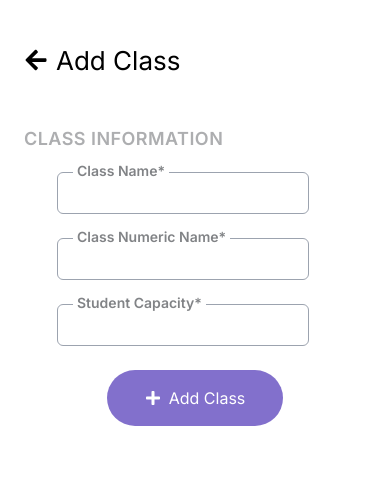
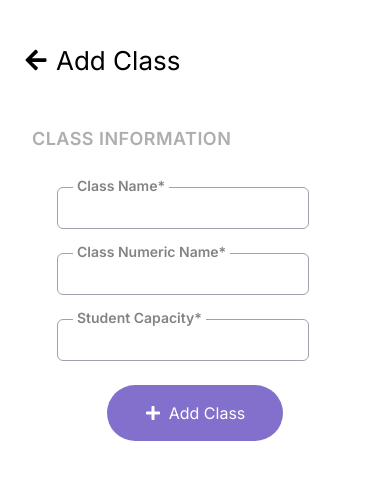
Before and after one commit to gokcetasci/Classroom-Management-System, a Next.js app: page /class/addclasspage in a window 390 px wide. Shown: the top 480 px of the page. Built offline with nearby package versions, Linux system fonts and the light colour scheme.

Commit message:
responsive edited

```diff
--- a/app/class/addclasspage/page.js
+++ b/app/class/addclasspage/page.js
@@ -46,14 +46,14 @@ const AddClassPage = () => {
         </Link>
         <h2 className="text-[26px] ">Add Class</h2>
       </div>
-      <div className="my-2 pb-[15px] text-[18px] text-tablehead leading-[21px] font-semibold tracking-wide mx-6">
+      <div className="my-2 pb-[30px] text-[18px] text-tablehead leading-[21px] font-semibold tracking-wide m-8">
         <h2>CLASS INFORMATION </h2>
       </div>
       <form
         onSubmit={formik.handleSubmit}
         className="flex flex-col items-center justify-center"
       >
-        <div className="flex flex-col sm:flex-row gap-6 sm:gap-3 mb-6">
+        <div className="flex flex-col lg:flex-row gap-6 lg:gap-3 mb-6">
           <div className="flex flex-col items-left relative ">
             <label
               htmlFor="name"
```
